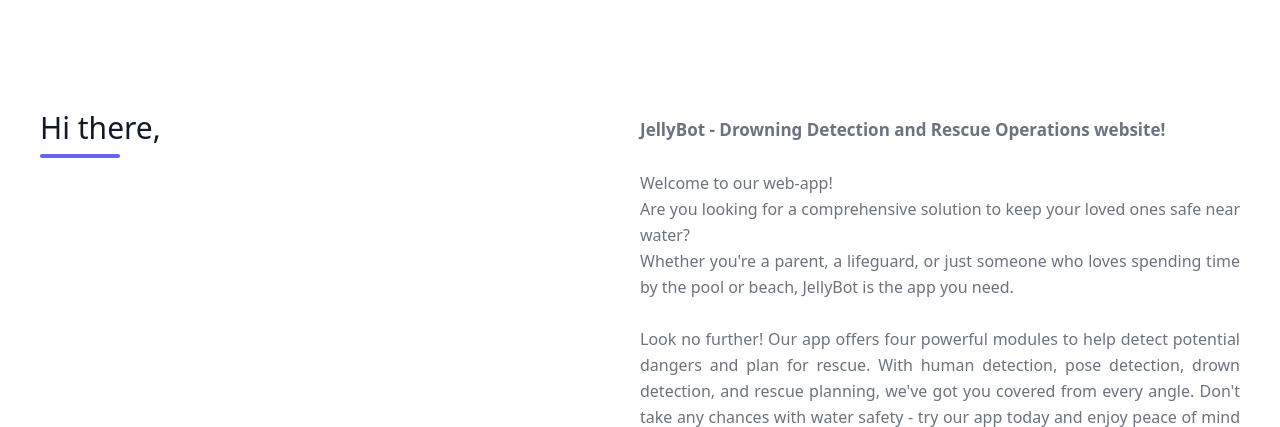
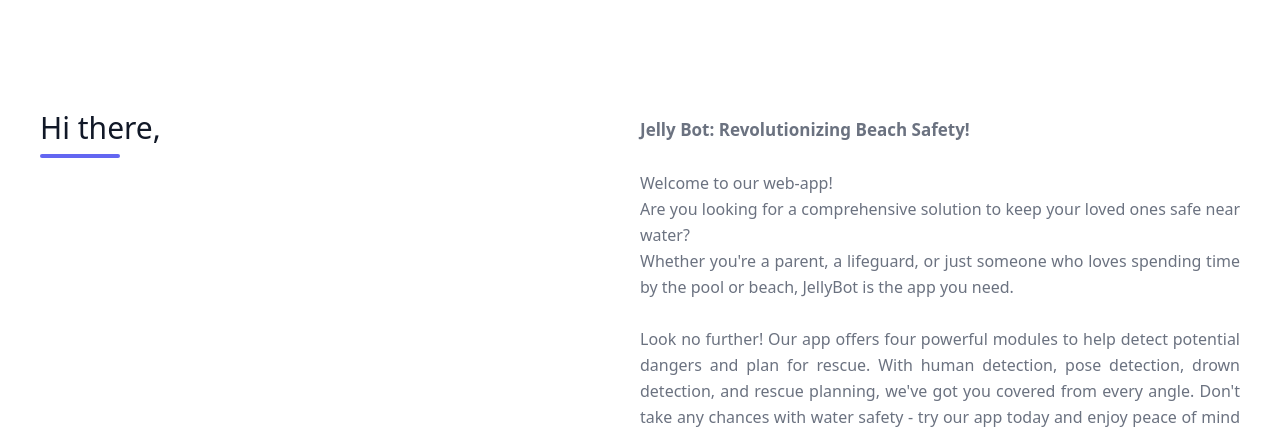
Before and after one commit to aadilsehrawat/JellyBot, a Django app: page /home/ in a window 1280 px wide. Shown: the part 72-499 px from the top of the page. Run offline with Django 4.2, Linux system fonts and the light colour scheme; some libraries are stand-ins or nearby versions.

Commit message:
Changed headline

```diff
--- a/App/templates/App/home.html
+++ b/App/templates/App/home.html
@@ -44,7 +44,7 @@
           <div class="h-1 w-20 bg-indigo-500 rounded"></div>
         </div>
         <p class="lg:w-1/2 w-full leading-relaxed text-gray-500" style="text-align: justify; text-justify: inter-word;">
-            <span style="font-size: 17px"><b> JellyBot - Drowning Detection and Rescue Operations website! </b></span><br>
+            <span style="font-size: 17px"><b> Jelly Bot: Revolutionizing Beach Safety! </b></span><br>
             <span>
               <br>
               Welcome to our web-app! <br>
```
